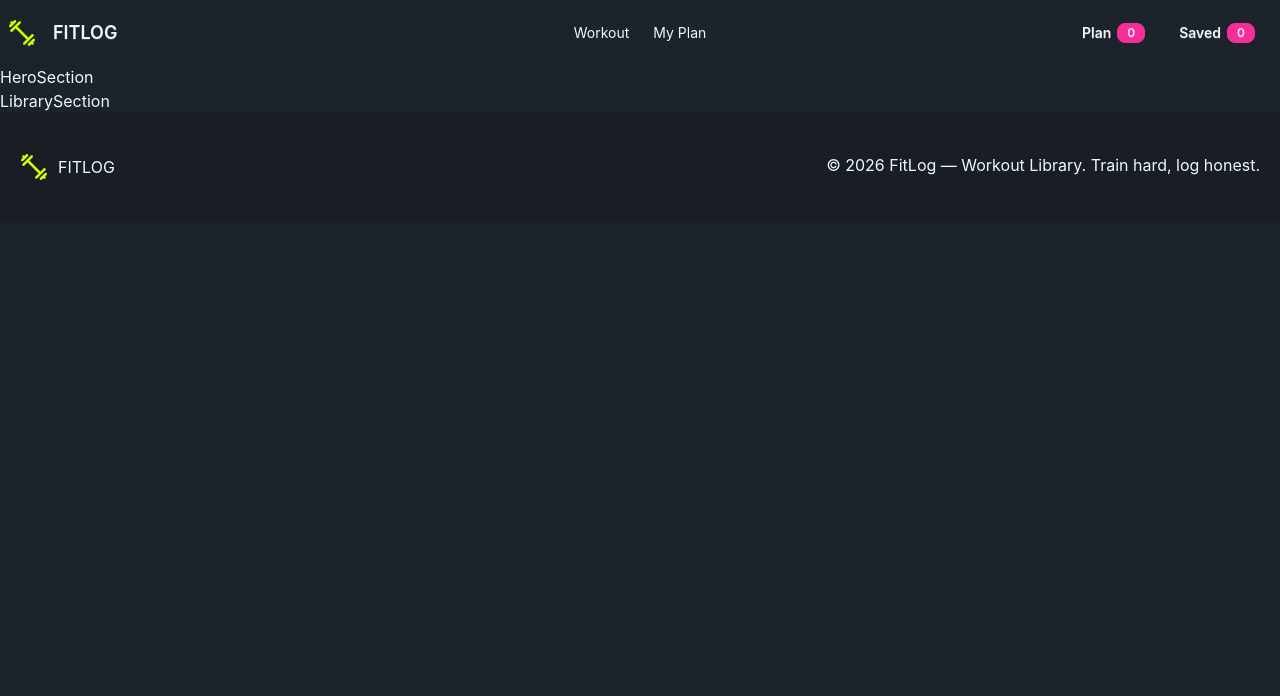
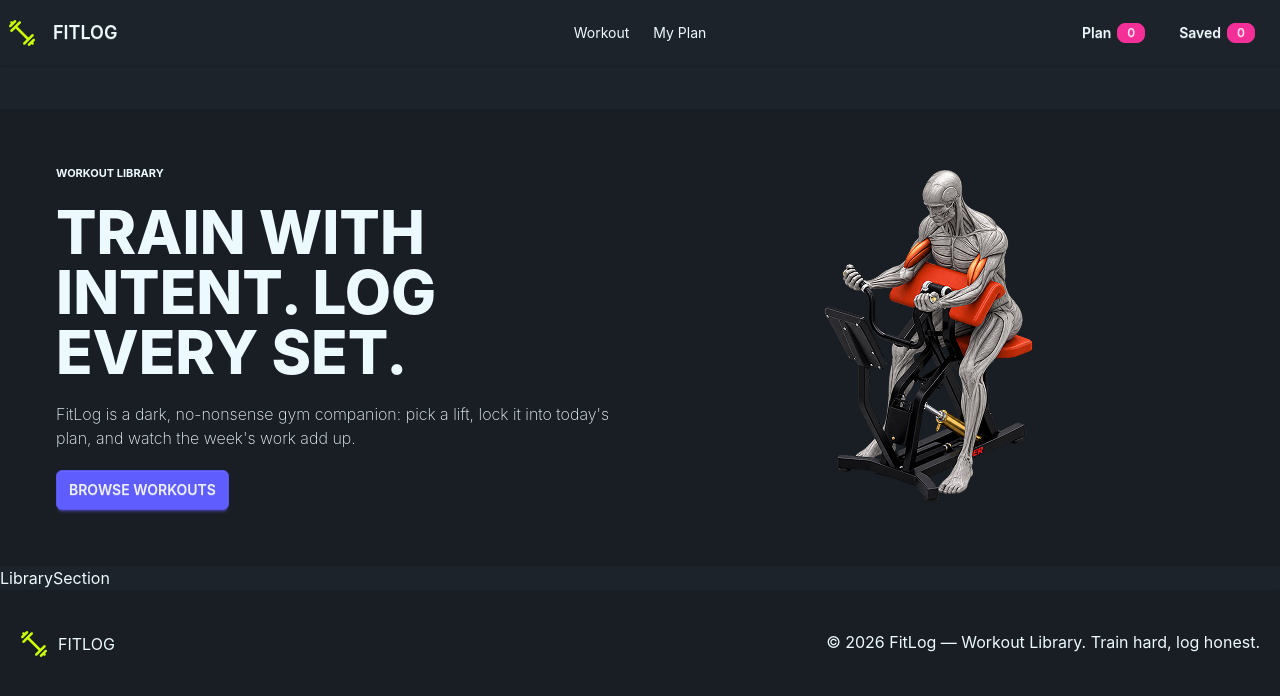
Before and after one commit to Sagorhowlader/b14-a6-fitlog, a Next.js app: page / in a window 1280 px wide. Shown: the top 696 px of the page. Built offline with nearby package versions, Linux system fonts and the light colour scheme.

Commit message:
Hero section add

```diff
--- a/src/components/HeroSection.tsx
+++ b/src/components/HeroSection.tsx
@@ -1,6 +1,26 @@
 import React from "react";
-
+import Image from "next/image";
+import banner from "@/assets/banner.png";
 const HeroSection = () => {
-  return <div>HeroSection</div>;
+  return (
+    <section className="flex items-center justify-between bg-base-200 p-14">
+      <div className="flex flex-1 flex-col items-start gap-5">
+        <p className="text-[11px] font-bold">WORKOUT LIBRARY</p>
+        <h1 className="text-6xl font-extrabold">
+          TRAIN WITH INTENT. LOG EVERY SET.
+        </h1>
+        <p className="text-[16px] font-extralight">
+          FitLog is a dark, no-nonsense gym companion: pick a lift, lock it into
+          today&apos;s plan, and watch the week&apos;s work add up.
+        </p>
+        <button className="btn btn-primary px-3 py-1.5 rounded-[6px]">
+          BROWSE WORKOUTS
+        </button>
+      </div>
+      <div className="flex flex-1 items-center justify-center">
+        <Image src={banner} alt="Hero Banner" />
+      </div>
+    </section>
+  );
 };
 export default HeroSection;
--- a/src/components/Navbar.tsx
+++ b/src/components/Navbar.tsx
@@ -14,7 +14,7 @@ const Navbar = () => {
     </>
   );
   return (
-    <div className="navbar shadow-sm">
+    <div className="navbar shadow-sm mb-11">
       <div className="navbar-start">
         {/* Mobile Menu Design */}
         <div className="dropdown">
```
